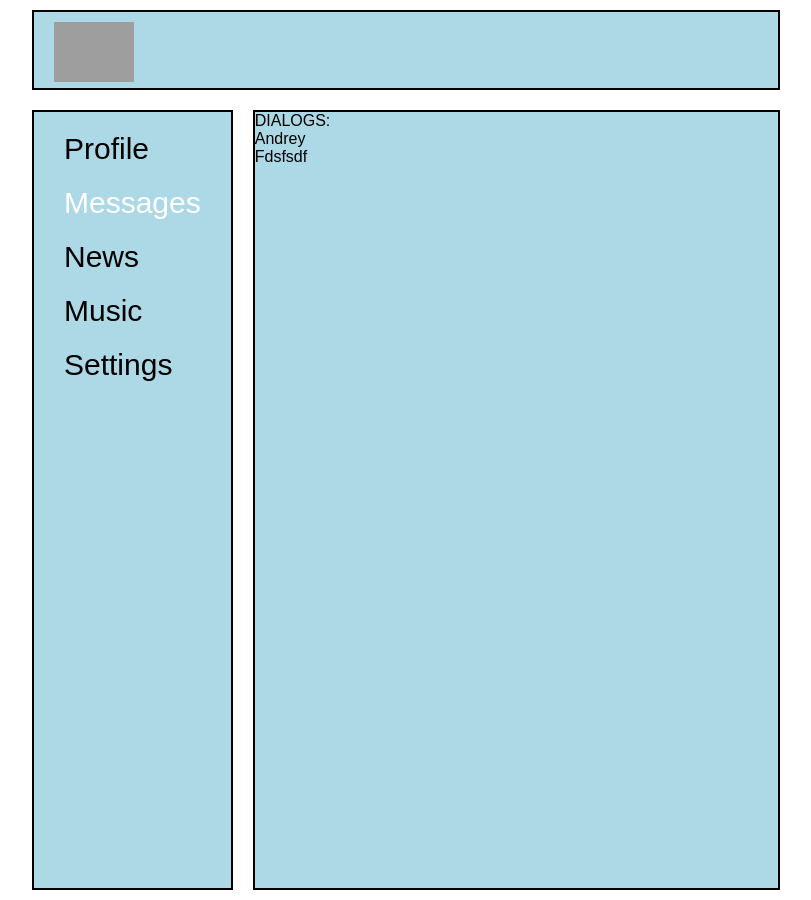
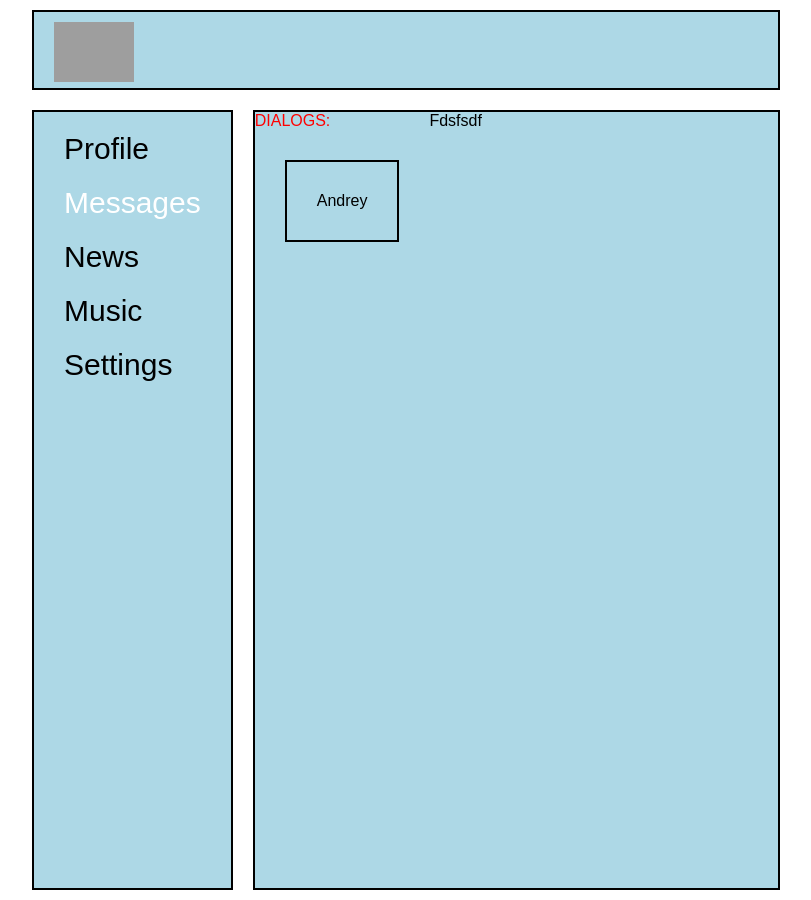
Before and after one commit to MegaVerkruzo/MegaVerkruzo.github.io, a React (Create React App) app: page /dialogs in a window 1280 px wide. Shown: the whole page, without its empty margins (234-1045 px from the left). Built offline with nearby package versions, Linux system fonts and the light colour scheme; grey boxes are pictures that could not be loaded.

Commit message:
Исправил ошибку

```diff
--- a/src/components/Dialogs/Dialog/Dialog.module.css
+++ b/src/components/Dialogs/Dialog/Dialog.module.css
@@ -1,4 +1,4 @@
-s.dialog {
+.dialog {
     border: 2px black solid;
     margin: 30px;
     padding: 30px;
--- a/src/components/Dialogs/Dialogs.js
+++ b/src/components/Dialogs/Dialogs.js
@@ -1,5 +1,5 @@
 import s from './Dialogs.module.css';
-import Dialog from "./Dialog/Dialog";
+import Dialog from "./Dialog/Dialog.js";
 
 const Dialogs = () => {
     return (
--- a/src/components/Dialogs/Dialogs.module.css
+++ b/src/components/Dialogs/Dialogs.module.css
@@ -1,8 +1,12 @@
-s.messanger {
+.messanger {
     display: grid;
-    grid-template-columns: 1fr 5fr;
+    grid-template-columns: 2fr 5fr;
 }
 
-s.DialogsTitle {
+.DialogsTitle {
     color: red;
 }
+
+.messages {
+
+}
```
